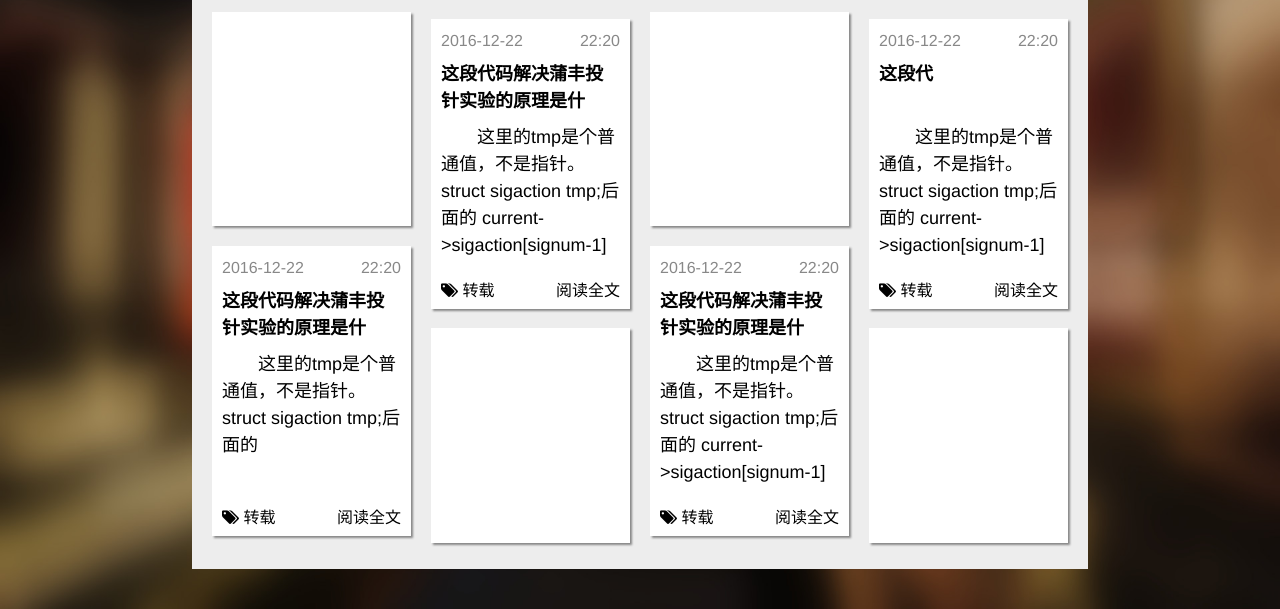
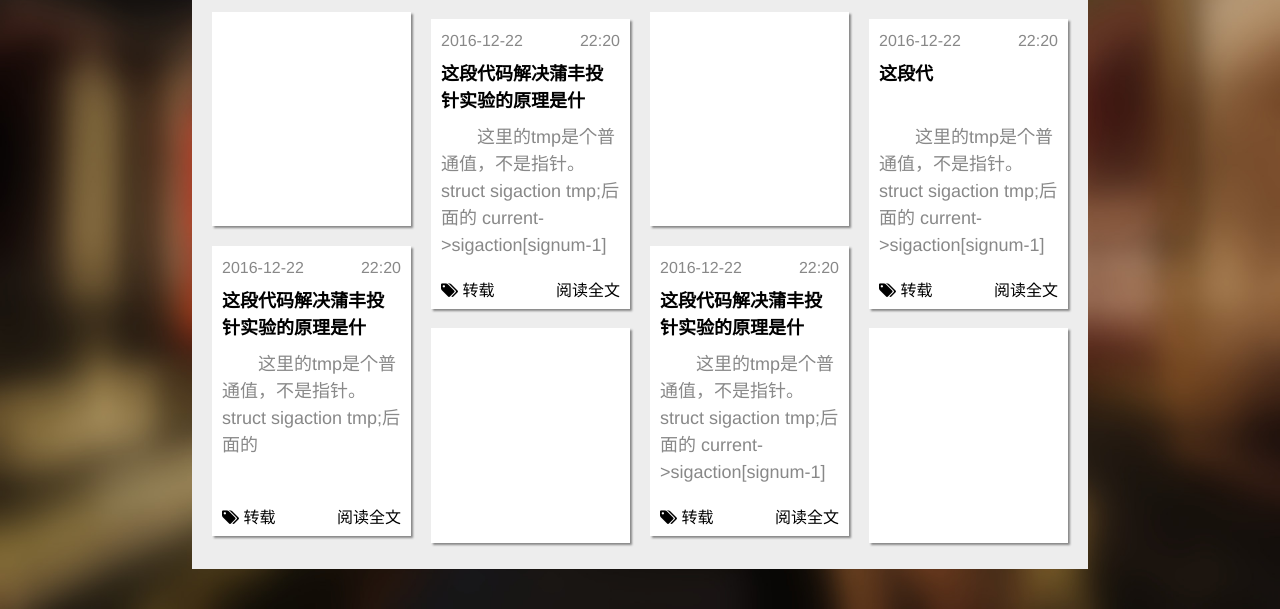
Before and after one commit to edwinszhang/wkbblogfront, a website built with webpack: page app/templates/index.html in a window 1280 px wide. Shown: the part 191-800 px from the top of the page. Built offline with nearby package versions, Linux system fonts and the light colour scheme; some packages are replaced by stand-ins of ours.

Commit message:
补提交一个样式

```diff
--- a/app/css/index.css
+++ b/app/css/index.css
@@ -178,6 +178,7 @@
     line-height: 1.5em;
     max-height: 50%;
     overflow: hidden;
+    color: #888888;
 }
 .centerPage .wrapbuttom .contents .long .action{
     font-size: .8em;
```
